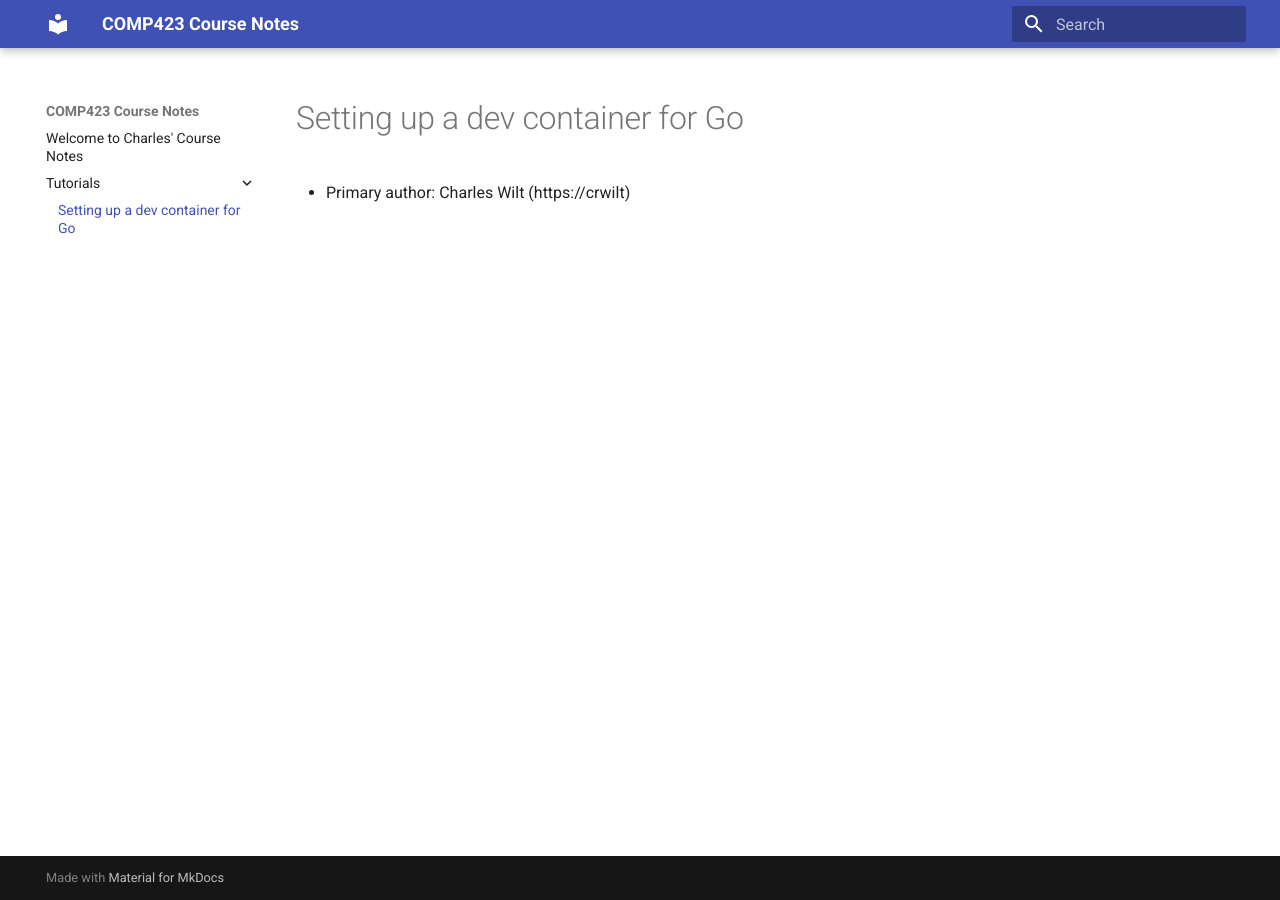
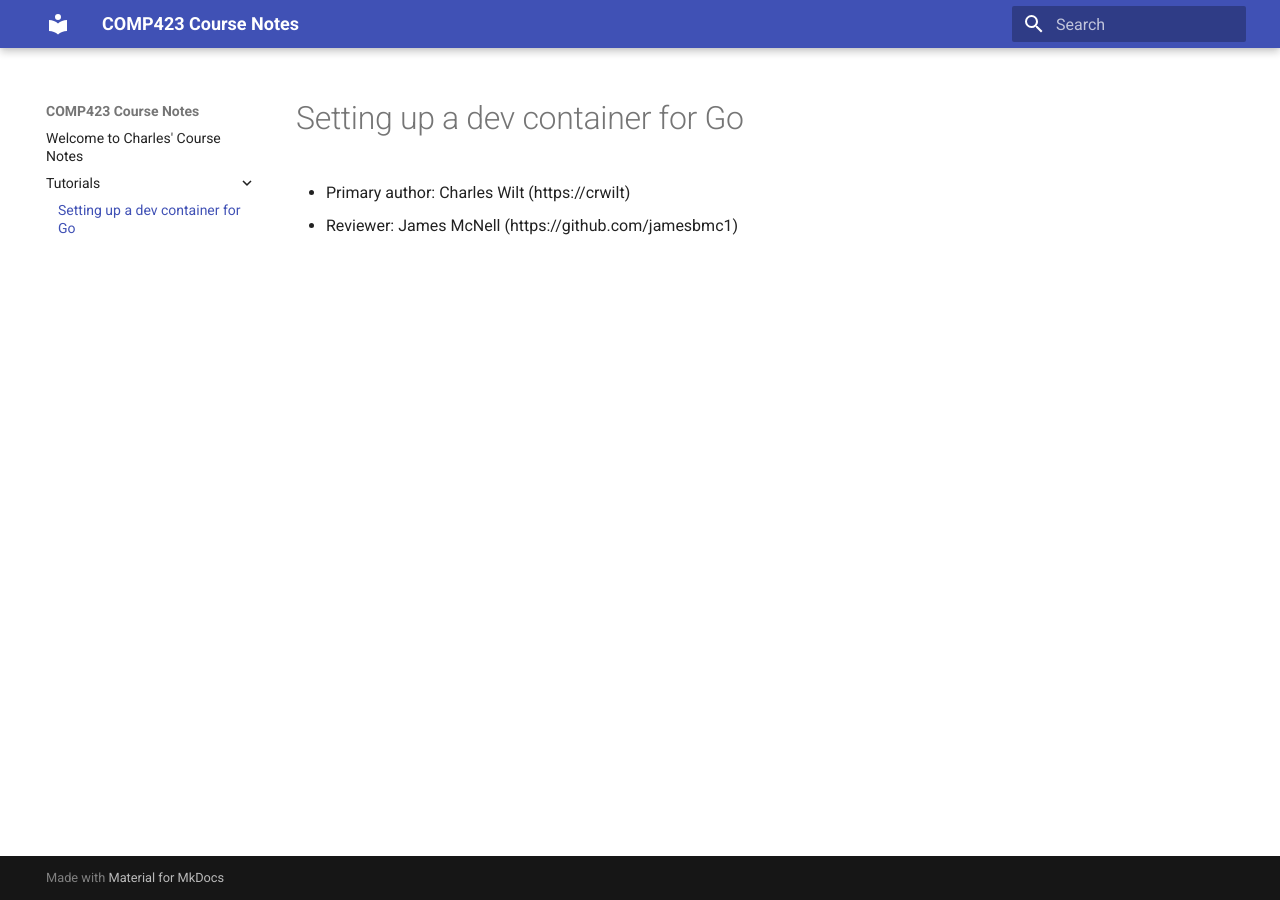
Before and after one commit to crwilt/comp423-course-notes, an MkDocs documentation site: the page built from docs/tutorials/go-setup.md, in a window 1280 px wide. Built offline with MkDocs 1.6.1 and Material for MkDocs 9.7.7, drawn with Linux system fonts in a browser that asks for light colours.

Commit message:
Review Tag

```diff
--- a/docs/tutorials/go-setup.md
+++ b/docs/tutorials/go-setup.md
@@ -1,3 +1,4 @@
 # Setting up a dev container for Go
 
 * Primary author: Charles Wilt (https://crwilt)
+* Reviewer: James McNell (https://github.com/jamesbmc1)
```
